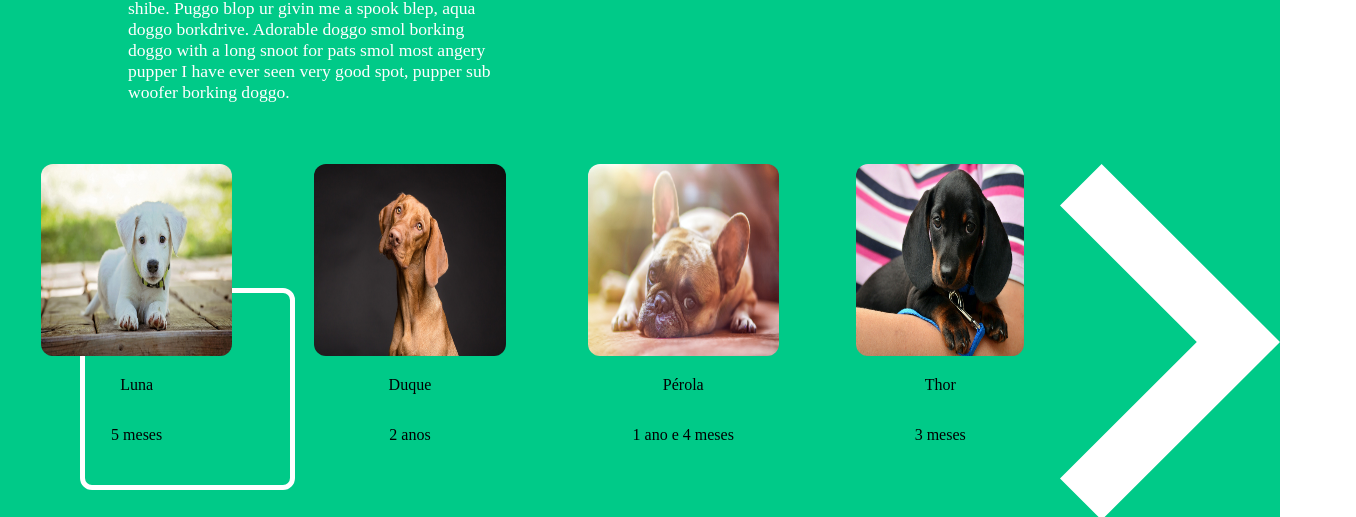
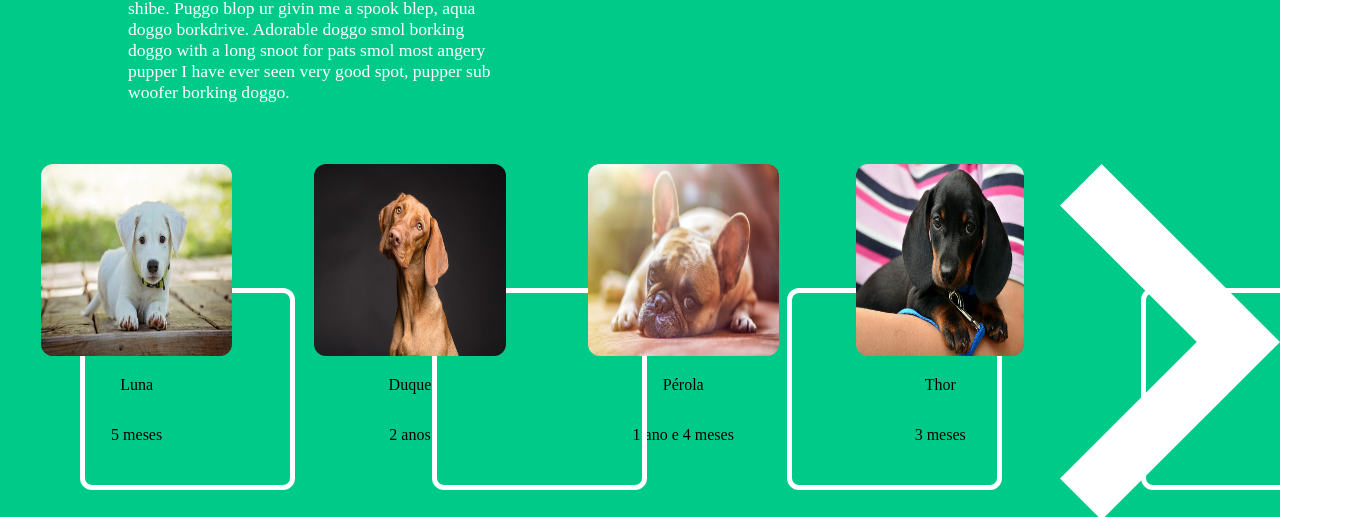
Before and after one commit to cassio12/desafio-instrutor, a plain HTML site: page index.html in a window 1280 px wide. Shown: the part 1712-2229 px from the top of the page, 1356 px wide, since content can reach past the window. Drawn offline with Linux system fonts and the light colour scheme; a web font is replaced by a local one.

Commit message:
fazendo seção adote estilização

```diff
--- a/index.html
+++ b/index.html
@@ -116,7 +116,7 @@
             <div class="sectionAdopt-boxSlide">
                 <div class="boxSlide-boxAdoptDog">
                     <div class="boxAdoptDog-boxImgDog">
-                        <div class="boxImgDog-frame1"></div>
+                        <div class="boxImgDog-frameFirst frames"></div>
                         <img class="boxImgDog-img" src="./img/Cao1.jpg">
                     </div>
                     <p class="boxAdoptDog-textName">Luna</p>
@@ -124,7 +124,7 @@
                 </div>
                 <div class="boxSlide-boxAdoptDog">
                     <div class="boxAdoptDog-boxImgDog">
-                        <div class="boxImgDog-frame"></div>
+                        <div class="boxImgDog-frameSecond frames"></div>
                         <img class="boxImgDog-img" src="./img/Cao2.jpg">
                     </div>
                     <p class="boxAdoptDog-textName">Duque</p>
@@ -132,7 +132,7 @@
                 </div>
                 <div class="boxSlide-boxAdoptDog">
                     <div class="boxAdoptDog-boxImgDog">
-                        <div class="boxImgDog-frame"></div>
+                        <div class="boxImgDog-frameThird frames"></div>
                         <img class="boxImgDog-img" src="./img/Cao3.jpg">
                     </div>
                     <p class="boxAdoptDog-textName">Pérola</p>
@@ -140,7 +140,7 @@
                 </div>
                 <div class="boxSlide-boxAdoptDog">
                     <div class="boxAdoptDog-boxImgDog">
-                        <div class="boxImgDog-frame"></div>
+                        <div class="boxImgDog-frameFourth frames"></div>
                         <img class="boxImgDog-img" src="./img/Cao4.jpg">
                     </div>
                     <p class="boxAdoptDog-textName">Thor</p>
--- a/style.css
+++ b/style.css
@@ -323,7 +323,7 @@ header {
     width: 70%;
 }
 
-.boxImgDog-frame1 {
+.frames {
     z-index: 0;
     position: absolute;
     width: 16%;
@@ -331,8 +331,22 @@ header {
     border-radius: 12px;
     border: solid 5px;
     border-color: #fff;
+}
+.boxImgDog-frameFirst {
     top: 125rem;
     left: 5rem;
+}
+.boxImgDog-frameSecond {
+    top: 125rem;
+    left: 27rem;
+}
+.boxImgDog-frameThird {
+    top: 125rem;
+    left: 49.2rem;
+}
+.boxImgDog-frameFourth {
+    top: 125rem;
+    left: 71.3rem;
 }
 .boxImgDog-img {
     z-index: 0;
```
